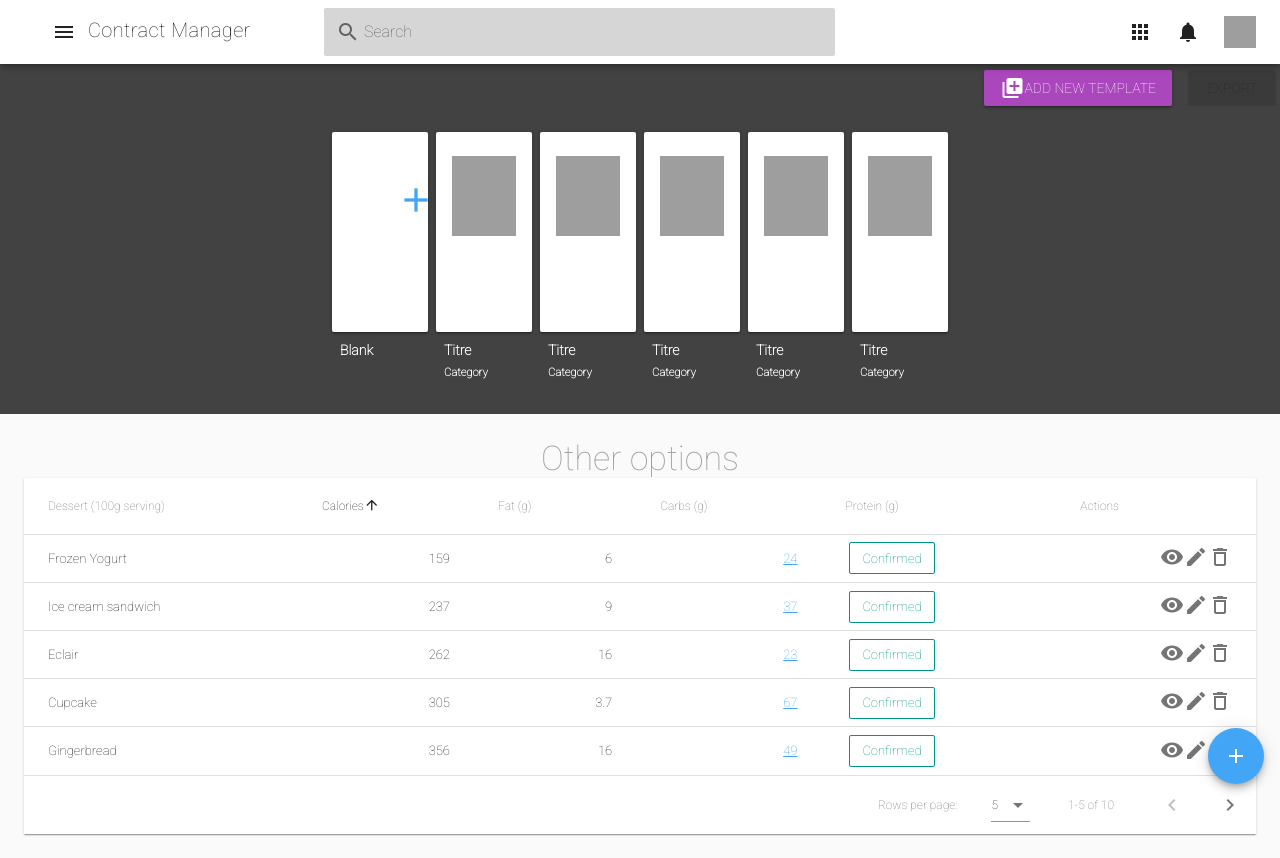
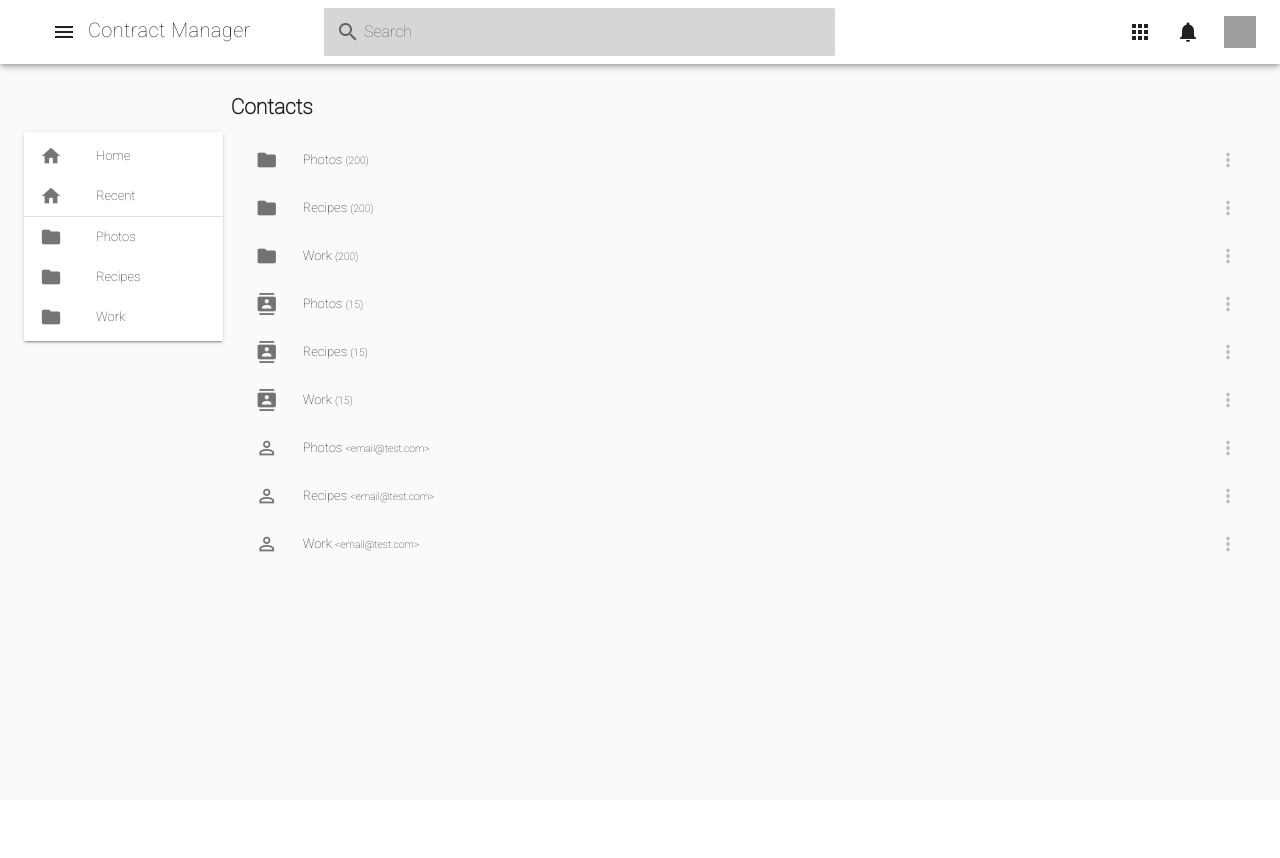
Before and after one commit to lagab/cmanager-front, a Vue app: page /#/contacts in a window 1280 px wide. Before the commit this address led to /#/contracts. After the commit the page ends 800 px from the top, so only its background shows below. Built offline with nearby package versions, Linux system fonts and the light colour scheme; grey boxes are pictures that could not be loaded.

Commit message:
preview page

```diff
--- a/src/App.vue
+++ b/src/App.vue
@@ -5,18 +5,6 @@
     <v-content>
       <router-view />
     </v-content>
-
-    <v-btn
-    fab
-    bottom
-    right
-    color="blue lighten-1"
-    dark
-    fixed
-    @click="dialog = !dialog"
-    >
-    <v-icon>add</v-icon>
-  </v-btn>
 </v-app>
 </template>
 
--- a/src/router.js
+++ b/src/router.js
@@ -5,6 +5,7 @@
 import Account from './views/Account.vue';
 import Contracts from './views/Contracts.vue';
 import Contacts from './views/Contacts.vue';
+import Preview from './views/Preview.vue';
 
 Vue.use(Router);
 
@@ -35,5 +36,10 @@
 			name: 'contacts',
 			component: Contacts,
 		},
+		{
+			path: '/preview',
+			name: 'preview',
+			component: Preview,
+		},
   ],
 });
--- a/src/views/Contacts.vue
+++ b/src/views/Contacts.vue
@@ -59,7 +59,7 @@
             </v-list-tile-avatar>
 
             <v-list-tile-content>
-              <v-list-tile-title>{{ item.title }}</v-list-tile-title>
+              <v-list-tile-title>{{ item.title }} <small>(200)</small></v-list-tile-title>
             </v-list-tile-content>
 
             <v-list-tile-action>
@@ -90,16 +90,11 @@
                   @click=""
           >
             <v-list-tile-avatar>
-              <v-badge
-                    color="blue-grey lighten-3"
-              >
-                  <v-icon>contacts</v-icon>
-                  <small slot="badge">200</small>
-              </v-badge>
+              <v-icon>contacts</v-icon>
             </v-list-tile-avatar>
 
             <v-list-tile-content>
-              <v-list-tile-title>{{ item.title }}</v-list-tile-title>
+              <v-list-tile-title>{{ item.title }} <small>(15)</small></v-list-tile-title>
             </v-list-tile-content>
 
             <v-list-tile-action>
@@ -242,7 +237,7 @@
               <v-card-actions>
                   <v-spacer></v-spacer>
                   <v-btn color="blue darken-1" flat @click.native="viewdialog = false">Close</v-btn>
-                  <v-btn color="blue darken-1" flat @click.native="viewdialog = false">Save</v-btn>
+                  <v-btn color="primary" @click.native="viewdialog = false">Save</v-btn>
               </v-card-actions>
           </v-card>
       </v-dialog>
--- a/src/views/Contracts.vue
+++ b/src/views/Contracts.vue
@@ -78,18 +78,42 @@
       <v-data-table
               :headers="headers"
               :items="desserts"
-              class="elevation-1"
+              class="elevation-0 transparent"
       >
         <template slot="items" slot-scope="props">
           <td>{{ props.item.name }}</td>
-          <td class="text-xs-right">{{ props.item.calories }}</td>
-          <td class="text-xs-right">{{ props.item.fat }}</td>
-          <td class="text-xs-right"><a href="#">{{ props.item.carbs }}</a></td>
-          <td class=""><v-chip label outline  color="teal">Confirmed</v-chip></td>
+          <td>{{ props.item.calories }}</td>
+          <td>{{ props.item.fat }}</td>
+          <td>{{ props.item.carbs }}</td>
+          <td><v-chip label outline  color="teal">Confirmed</v-chip></td>
           <td class="text-xs-right">
-            <v-icon :color="grey">visibility</v-icon>
-            <v-icon :color="grey">create</v-icon>
-            <v-icon :color="grey">delete_outline</v-icon>
+            <v-menu bottom left>
+              <v-btn icon ripple
+                     slot="activator"
+                     dark>
+                <v-icon color="grey">more_vert</v-icon>
+              </v-btn>
+              <v-list dense>
+                <v-list-tile @click="">
+                  <v-list-tile-title><v-icon small>tv</v-icon> View</v-list-tile-title>
+                </v-list-tile>
+                <v-list-tile @click="">
+                  <v-list-tile-title><v-icon small>visibility</v-icon> Preview</v-list-tile-title>
+                </v-list-tile>
+                <v-list-tile @click="">
+                  <v-list-tile-title><v-icon small>get_app</v-icon> Download</v-list-tile-title>
+                </v-list-tile>
+                <v-list-tile @click="">
+                  <v-list-tile-title><v-icon small>gesture</v-icon> Manage Signatures</v-list-tile-title>
+                </v-list-tile>
+                <v-list-tile @click="">
+                  <v-list-tile-title><v-icon small>create</v-icon> Edit</v-list-tile-title>
+                </v-list-tile>
+                <v-list-tile @click="">
+                  <v-list-tile-title><v-icon small>delete_outline</v-icon> delete</v-list-tile-title>
+                </v-list-tile>
+              </v-list>
+            </v-menu>
           </td>
         </template>
       </v-data-table>
@@ -99,6 +123,13 @@
   </v-container>
 </template>
 
+<style>
+  .transparent > .v-table,
+  .transparent > .v-table__overflow > .v-datatable,
+  .transparent > .v-table > .v-datatable__actions {
+    background-color: transparent;
+  }
+</style>
 <script>
 	export default {
 		data () {
@@ -202,10 +233,10 @@
 						sortable: false,
 						value: 'name'
 					},
-					{ text: 'Calories', value: 'calories' },
-					{ text: 'Fat (g)', value: 'fat' },
-					{ text: 'Carbs (g)', value: 'carbs' },
-					{ text: 'Protein (g)', value: 'protein' },
+					{ text: 'Description', value: 'description' },
+					{ text: 'Type', value: 'type' },
+					{ text: 'Carbs (g)', value: 'nb_users' },
+					{ text: 'Statut', value: 'status' },
 					{ text: 'Actions', value: 'name', sortable: false }
 				],
 			}
--- /dev/null
+++ b/src/views/Preview.vue
@@ -0,0 +1,40 @@
+<template>
+  <v-container fluid grid-list-md pa-0 dark>
+    <v-layout fluid class="grey darken-3 pa-2" dark>
+      <h4 class=" text-uppercase font-weight-black grey--text test--lighten-5 ma-2">Preview : Document tile</h4>
+      <v-layout align-start justify-end row wrap>
+        <v-btn dark color="primary" small>
+          <v-icon>gesture</v-icon>
+          Sign
+        </v-btn>
+        <v-btn small icon flat dark><v-icon>save_alt</v-icon></v-btn>
+        <v-btn small icon flat dark><v-icon>share</v-icon></v-btn>
+        <v-btn small icon flat dark><v-icon>send</v-icon></v-btn>
+        <v-btn small color="grey lighten-1" disabled><v-icon>keyboard_arrow_left</v-icon> Back to contract</v-btn>
+      </v-layout>
+    </v-layout>
+    <v-container  grid-list-md>
+
+      <v-flex>
+        <v-card class="elevation-3">
+          <v-card-title primary-title>
+            <div class="headline">Unlimited music now</div>
+            <div>Listen to your favorite artists and albums whenever and wherever, online and offline.</div>
+          </v-card-title>
+        </v-card>
+      </v-flex>
+    </v-container>
+
+    <v-btn
+            fab
+            bottom
+            right
+            color="blue lighten-1"
+            dark
+            fixed
+            @click="dialog = !dialog"
+    >
+      <v-icon>gesture</v-icon>
+    </v-btn>
+  </v-container>
+</template>
```
